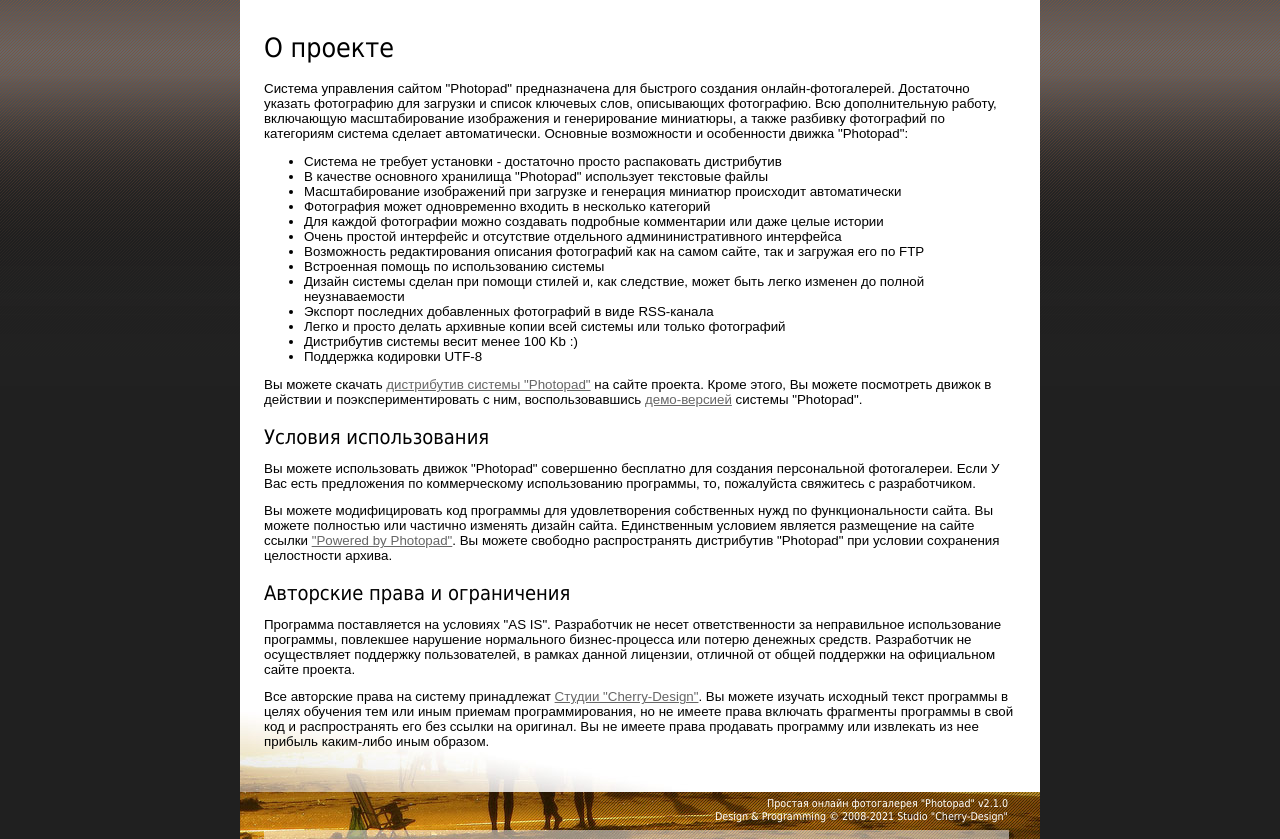
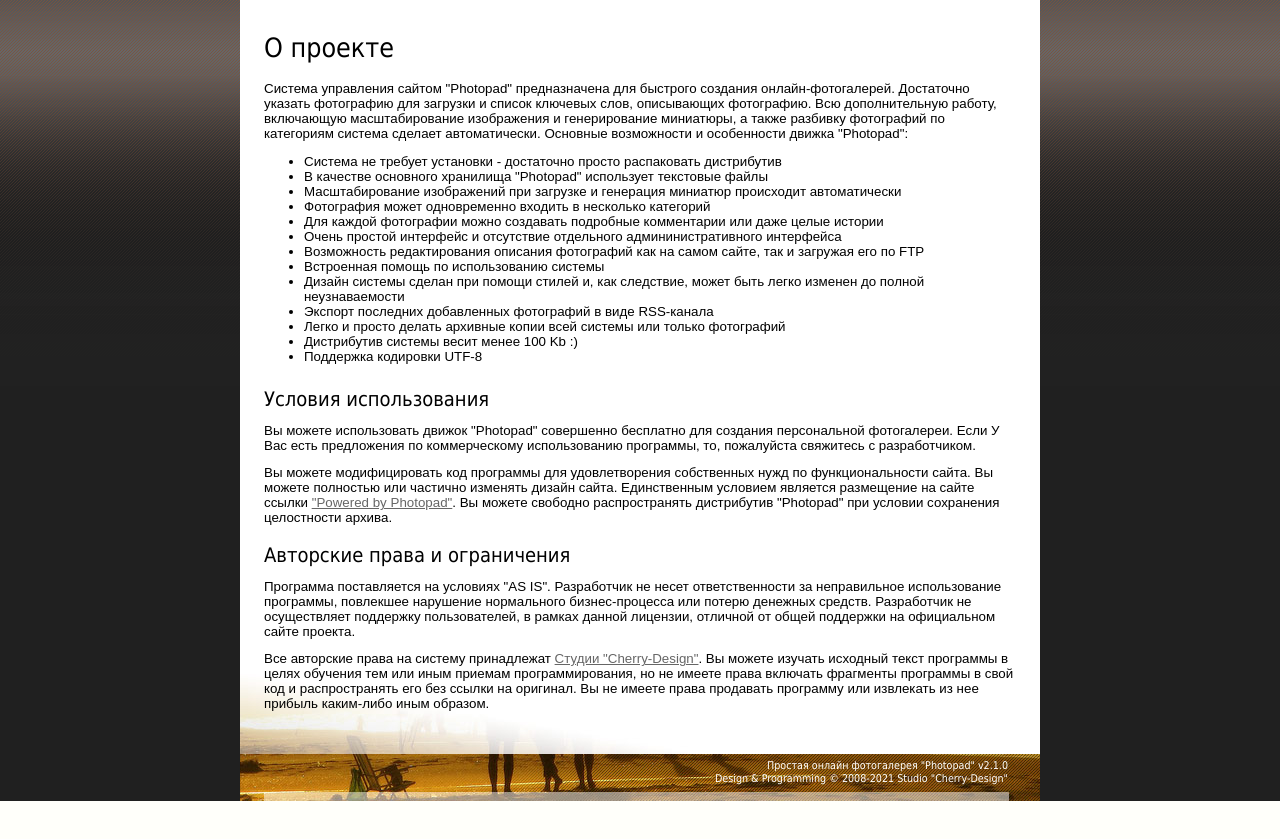
Before and after one commit to cherry-design/Photopad, a PHP site: page /about.php in a window 1280 px wide. Shown: the part 88-927 px from the top of the page. After the commit the page ends 889 px from the top, so only its background shows below. Run offline with PHP 8.4, Linux system fonts and the light colour scheme.

Commit message:
Update about.php

```diff
--- a/website/about.php
+++ b/website/about.php
@@ -49,15 +49,13 @@ function print_about() {
 <li>Поддержка кодировки UTF-8</li>
 </ul>
 
-<p>Вы можете скачать <a href="https://software.cherry-design.ru/">дистрибутив системы &quot;Photopad&quot;</a> на сайте проекта. Кроме этого, Вы можете посмотреть движок в действии и поэкспериментировать с ним, воспользовавшись <a href="https://software.cherry-design.ru/demo/photopad/">демо-версией</a> системы &quot;Photopad&quot;.</p>
-
 <h2>Условия использования</h2>
 <p>Вы можете использовать движок &quot;Photopad&quot; совершенно бесплатно для создания персональной фотогалереи. Если У Вас есть предложения по коммерческому использованию программы, то, пожалуйста свяжитесь с разработчиком.</p>
 <p>Вы можете модифицировать код программы для удовлетворения собственных нужд по функциональности сайта. Вы можете полностью или частично изменять дизайн сайта. Единственным условием является размещение на сайте ссылки <a href="https://software.cherry-design.ru/">&quot;Powered by Photopad&quot;</a>. Вы можете свободно распространять дистрибутив &quot;Photopad&quot; при условии сохранения целостности архива.</p>
 
 <h2>Авторские права и ограничения</h2>
 <p>Программа поставляется на условиях &quot;AS IS&quot;. Разработчик не несет ответственности за неправильное использование программы, повлекшее нарушение нормального бизнес-процесса или потерю денежных средств. Разработчик не осуществляет поддержку пользователей, в рамках данной лицензии, отличной от общей поддержки на официальном сайте проекта.</p>
-<p>Все авторские права на систему принадлежат <a href="https://www.cherry-design.ru/">Студии &quot;Cherry-Design&quot;</a>. Вы можете изучать исходный текст программы в целях обучения тем или иным приемам программирования, но не имеете права включать фрагменты программы в свой код и распространять его без ссылки на оригинал. Вы не имеете права продавать программу или извлекать из нее прибыль каким-либо иным образом.</p>
+<p>Все авторские права на систему принадлежат <a href="https://www.cherry-design.com/">Студии &quot;Cherry-Design&quot;</a>. Вы можете изучать исходный текст программы в целях обучения тем или иным приемам программирования, но не имеете права включать фрагменты программы в свой код и распространять его без ссылки на оригинал. Вы не имеете права продавать программу или извлекать из нее прибыль каким-либо иным образом.</p>
 <?php
 
     // Читаем буферизированный вывод в строку
```
